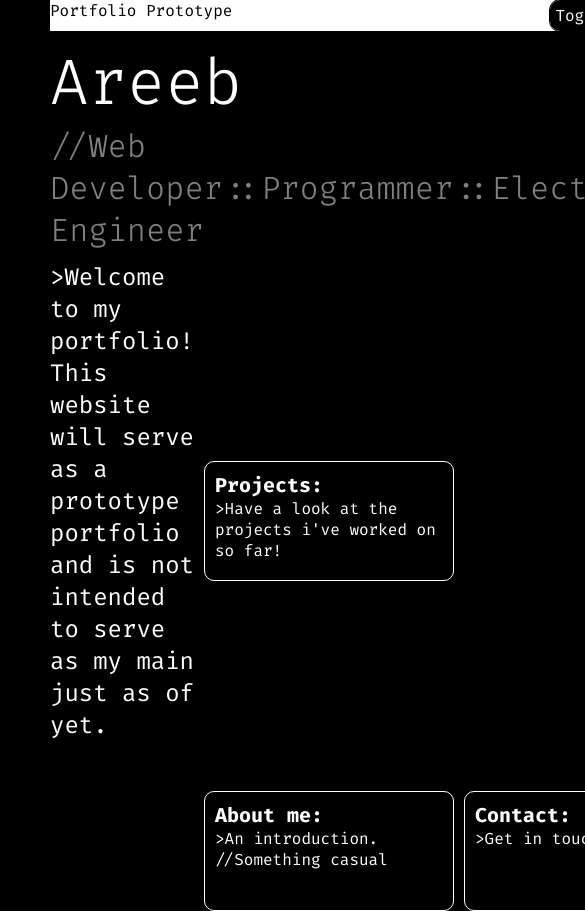
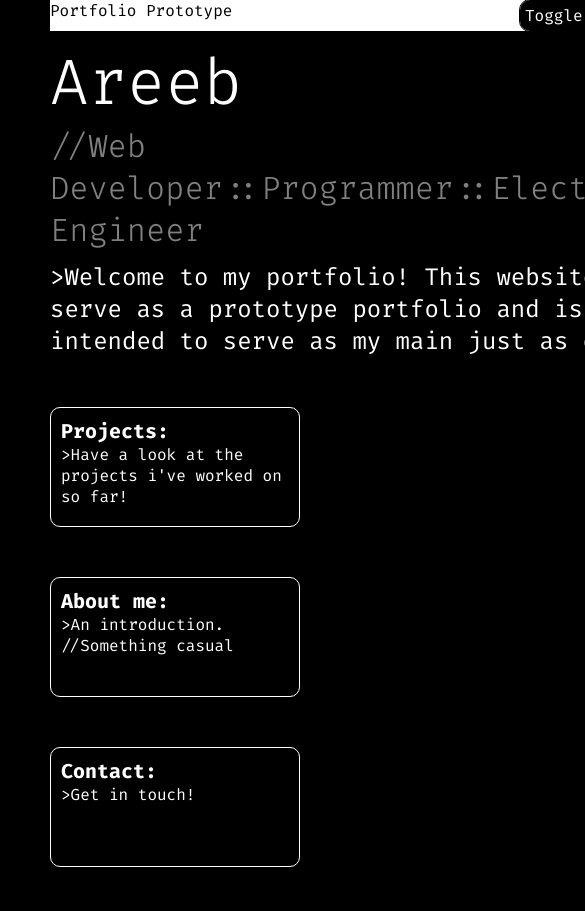
Before and after one commit to templareeb/portflioWebPractice, a plain HTML site: page index.html in a window 390 px wide. Shown: the top 911 px of the page, 585 px wide, since content can reach past the window. Drawn offline with Linux system fonts and the light colour scheme.

Commit message:
Add responsive design

```diff
--- a/script.js
+++ b/script.js
@@ -1,6 +1,6 @@
 function toggleDarkMode() {
     // Select specific elements to be toggled
-    const elementsToToggle = document.querySelectorAll('.item, p, h1, h2, h3, .container, body');
+    const elementsToToggle = document.querySelectorAll('.item, p, h1, h2, h3, .container, body, button');
     var modeButton = document.getElementById('modetoggle');
 
     // Loop through each element
--- a/style.css
+++ b/style.css
@@ -142,3 +142,56 @@ button {
 .item h2{
     color: grey;
 }
+
+@media (max-width: 720px) {
+    .container {
+        grid-template-columns: 1fr; /* Switch to a single column */
+        max-width: 100vw;
+        max-height: 100vh;
+    }
+    .item:nth-child(1) {
+        grid-column: 1 / 2;
+        grid-row: 1 / 2;
+        display: flex;
+        justify-content: space-between;
+        background-color: white;
+        color: black;
+        align-self: center;
+    }
+
+    .item:nth-child(2) {
+        grid-column: 1 / 2;
+        grid-row: 2 / 3;
+        align-self: end;
+    }
+
+    .item:nth-child(3) {
+        grid-column: 1 / 2;
+        grid-row: 3 / 4;
+        border-radius: 10px;
+    }
+
+    .item:nth-child(4) {
+        grid-column: 1 / 2;
+        grid-row: 4 / 5;
+        justify-self: start;
+        align-self: center;
+        width: 250px;
+        height: 120px;
+    }
+
+    .item:nth-child(5) {
+        grid-column: 1 / 2;
+        grid-row: 5 / 6;
+        justify-self: start;
+        align-self: center;
+    }
+
+    .item:nth-child(6) {
+        grid-column: 1 / 2;
+        grid-row: 6 / 7;
+        justify-self: start;
+        align-self: center;
+    }
+
+}
```
